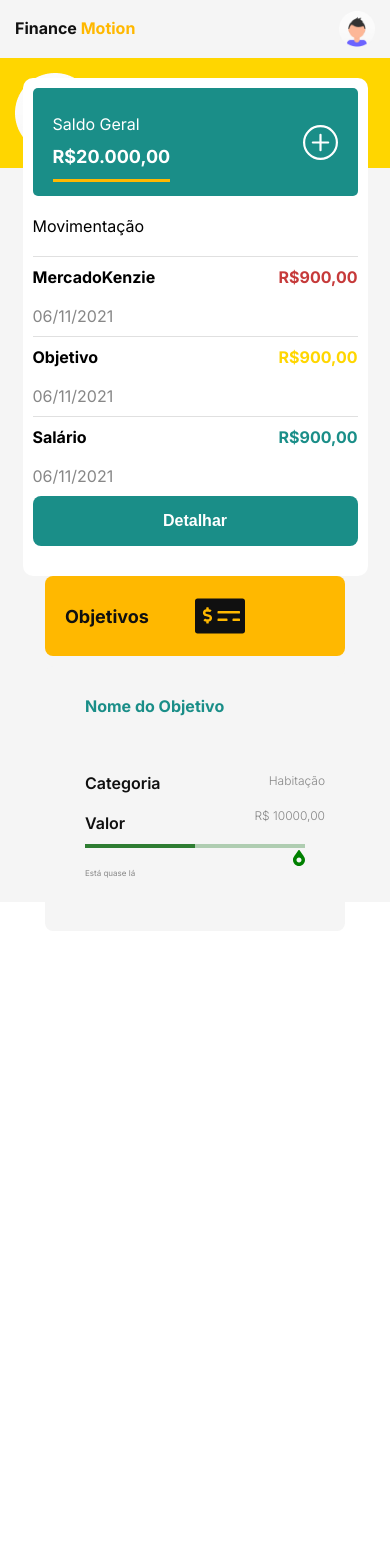
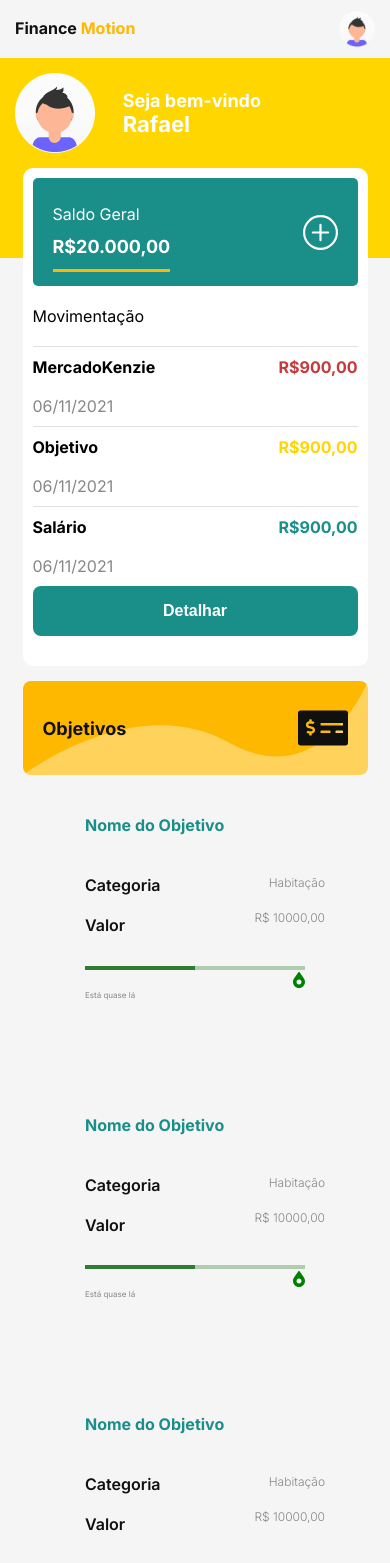
Before and after one commit to Robertatlima/finance-motion-app, a React (Create React App) app: page /dashboard in a window 390 px wide. Shown: the top 1563 px of the page. Before the commit the page ends 931 px from the top, so only its background shows below. Built offline with nearby package versions, Linux system fonts and the light colour scheme.

Commit message:
Aplicada responsividade e versão desktop da aplicação

```diff
--- a/src/components/CabecalhoDashboard/index.tsx
+++ b/src/components/CabecalhoDashboard/index.tsx
@@ -4,11 +4,13 @@ import { CabecalhoContainer } from "./styles";
 const CabecalhoDashboard = ({ nomeUsuario = "Rafael" }) => {
   return (
     <CabecalhoContainer>
-      <div className="userInfo">
-        <img src={profilePic} alt="profilePic" />
-        <div>
-          <h3>Seja bem-vindo</h3>
-          <h2>{nomeUsuario}</h2>
+      <div className="cabecalhoContainer">
+        <div className="userInfo">
+          <img src={profilePic} alt="profilePic" />
+          <div>
+            <h3>Seja bem-vindo</h3>
+            <h2>{nomeUsuario}</h2>
+          </div>
         </div>
       </div>
     </CabecalhoContainer>
--- a/src/components/CabecalhoDashboard/styles.ts
+++ b/src/components/CabecalhoDashboard/styles.ts
@@ -9,6 +9,14 @@ export const CabecalhoContainer = styled.div`
   img {
     height: 80px;
   }
+  display: flex;
+  flex-direction: row;
+  justify-content: center;
+
+  .cabecalhoContainer {
+    width: 100%;
+    max-width: 1400px;
+  }
   .userInfo {
     width: 246px;
     display: flex;
--- a/src/components/CabecalhoObjetivo/index.tsx
+++ b/src/components/CabecalhoObjetivo/index.tsx
@@ -1,17 +1,15 @@
 import { Container } from "./style";
 import { FontAwesomeIcon } from "@fortawesome/react-fontawesome";
 import { faMoneyCheckAlt } from "@fortawesome/free-solid-svg-icons";
-import svgCabecalhoObjetivo from "../../assets/svgCabecalhoObjetivo.svg";
-
 
 const element = <FontAwesomeIcon icon={faMoneyCheckAlt} />;
 
 const CardCabecalhoObjetivo = () => {
   return (
     <Container>
-      <div>
+      <div className="cabecalhoObjetivos">
         <div>
-            <h3>Objetivos</h3>
+          <h3>Objetivos</h3>
         </div>
         <div>{element}</div>
       </div>
--- a/src/components/CabecalhoObjetivo/style.tsx
+++ b/src/components/CabecalhoObjetivo/style.tsx
@@ -3,17 +3,21 @@ import svgCabecalhoObjetivo from "../../assets/svgCabecalhoObjetivo.svg";
 
 export const Container = styled.div`
   color: #101010;
-  background-color: var(--color-primary);
   border-radius: 8px;
-  width: 300px;
+  width: 100%;
+  max-width: 345px;
   padding: 20px;
   height: 94px;
-  margin: 0 auto;
   margin-bottom: 10px;
+  margin-top: 15px;
   display: flex;
   align-items: center;
   justify-content: space-between;
-  div {
+  background-color: var(--color-primary);
+  background-image: url(${svgCabecalhoObjetivo});
+  background-repeat: no-repeat, repeat;
+  background-size: 100% 100%;
+  .cabecalhoObjetivos {
     display: flex;
     justify-content: space-between;
     flex: 1;
@@ -22,4 +26,8 @@ export const Container = styled.div`
   div:nth-child(2) {
     font-size: 40px;
   }
+
+  @media (min-width: 768px) {
+    max-width: 974px;
+  }
 `;
--- a/src/components/NavBar/index.tsx
+++ b/src/components/NavBar/index.tsx
@@ -5,10 +5,12 @@ import { NavContainer } from "./styles";
 const NavBar = () => {
   return (
     <NavContainer>
-      <div className="navLogo">
-        <Logo />
+      <div className="navContainer">
+        <div className="navLogo">
+          <Logo />
+        </div>
+        <img src={profilePic} alt="perfil" />
       </div>
-      <img src={profilePic} alt="perfil" />
     </NavContainer>
   );
 };
--- a/src/components/NavBar/styles.ts
+++ b/src/components/NavBar/styles.ts
@@ -1,15 +1,23 @@
 import styled from "styled-components";
 
 export const NavContainer = styled.div`
+  height: 58px;
+  background-color: var(--color-grey0);
   display: flex;
   flex-direction: row;
-  align-items: center;
-  justify-content: space-between;
-  height: 58px;
-  background-color: var(--color-grey0);
+  justify-content: center;
   padding: 0 15px;
   img {
     height: 36px;
+  }
+
+  .navContainer {
+    display: flex;
+    flex-direction: row;
+    justify-content: space-between;
+    align-items: center;
+    width: 100%;
+    max-width: 1400px;
   }
   .navLogo {
     h2 {
--- /dev/null
+++ b/src/components/Objetivos/index.tsx
@@ -0,0 +1,21 @@
+import CardCabecalhoObjetivo from "../CabecalhoObjetivo";
+import CardObjetivo from "../CardObjetivo";
+import { ObjetivosContainer } from "./styles";
+
+const Objetivos = () => {
+  return (
+    <ObjetivosContainer>
+      <CardCabecalhoObjetivo />
+      <div className="containerObjetivos">
+        <CardObjetivo />
+        <CardObjetivo />
+        <CardObjetivo />
+        <CardObjetivo />
+        <CardObjetivo />
+        <CardObjetivo />
+      </div>
+    </ObjetivosContainer>
+  );
+};
+
+export default Objetivos;
--- /dev/null
+++ b/src/components/Objetivos/styles.ts
@@ -0,0 +1,24 @@
+import styled from "styled-components";
+
+export const ObjetivosContainer = styled.div`
+  display: flex;
+  flex-direction: column;
+  align-items: center;
+  width: 100%;
+  max-width: 1000px;
+
+  .containerObjetivos {
+    width: 100%;
+    display: flex;
+    flex-direction: column;
+  }
+
+  @media (min-width: 768px) {
+    .containerObjetivos {
+      max-width: 974px;
+      flex-direction: row;
+      flex-wrap: wrap;
+      justify-content: space-between;
+    }
+  }
+`;
--- a/src/pages/dashboard/index.tsx
+++ b/src/pages/dashboard/index.tsx
@@ -4,9 +4,7 @@ import ExtratoDetalhado from "../../components/ExtratoDetalhado";
 import ExtratoResumido from "../../components/ExtratoResumido";
 import NavBar from "../../components/NavBar";
 import { DashboardContainer } from "./styles";
-import CardCabecalhoObjetivo from "../../components/CabecalhoObjetivo";
-import CardObjetivo from "../../components/CardObjetivo"
-
+import Objetivos from "../../components/Objetivos";
 
 const Dashboard = () => {
   const [extrato, setExtrato] = useState(false);
@@ -14,17 +12,17 @@ const Dashboard = () => {
   return (
     <>
       <NavBar />
+      <CabecalhoDashboard />
       <DashboardContainer>
-        <CabecalhoDashboard />
-        {extrato ? (
-          <ExtratoDetalhado setExtrato={setExtrato} />
-        ) : (
-          <ExtratoResumido setExtrato={setExtrato} />
-        )}
-        <CardCabecalhoObjetivo/>
-        <CardObjetivo/>
+        <div className="dashboardContainer">
+          {extrato ? (
+            <ExtratoDetalhado setExtrato={setExtrato} />
+          ) : (
+            <ExtratoResumido setExtrato={setExtrato} />
+          )}
+          <Objetivos />
+        </div>
       </DashboardContainer>
-
     </>
   );
 };
--- a/src/pages/dashboard/styles.ts
+++ b/src/pages/dashboard/styles.ts
@@ -2,8 +2,25 @@ import styled from "styled-components";
 
 export const DashboardContainer = styled.div`
   background-color: var(--color-grey0);
-  height: 100%;
   display: flex;
   flex-direction: column;
   align-items: center;
+  width: 100%;
+  height: 100%;
+
+  .dashboardContainer {
+    display: flex;
+    flex-direction: column;
+    align-items: center;
+    max-width: 1400px;
+    width: 100%;
+  }
+
+  @media (min-width: 768px) {
+    .dashboardContainer {
+      flex-direction: row-reverse;
+      justify-content: space-between;
+      align-items: flex-start;
+    }
+  } ;
 `;
--- a/src/routes/styles.ts
+++ b/src/routes/styles.ts
@@ -1,5 +1,3 @@
 import styled from "styled-components";
 
-export const RouterContainer = styled.div`
-  height: 100vh;
-`;
+export const RouterContainer = styled.div``;
--- a/src/styles/reset/reset.ts
+++ b/src/styles/reset/reset.ts
@@ -7,7 +7,6 @@ const GlobalStyleReset = createGlobalStyle`
     outline: 0;
     overflow: none;
     list-style-type: none;
-    max-width: 1400px;
 }
 `;
 export default GlobalStyleReset;
```
Also changed, not shown: src/assets/svgCabecalhoObjetivo.svg.
